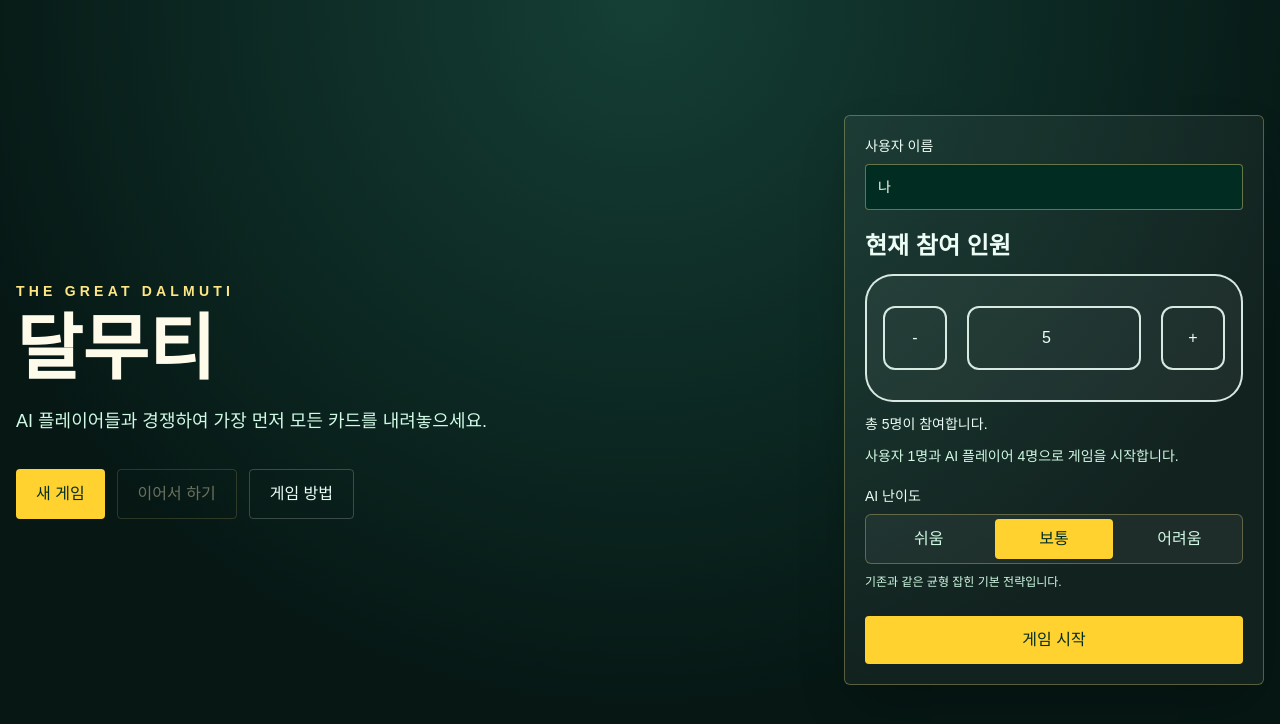
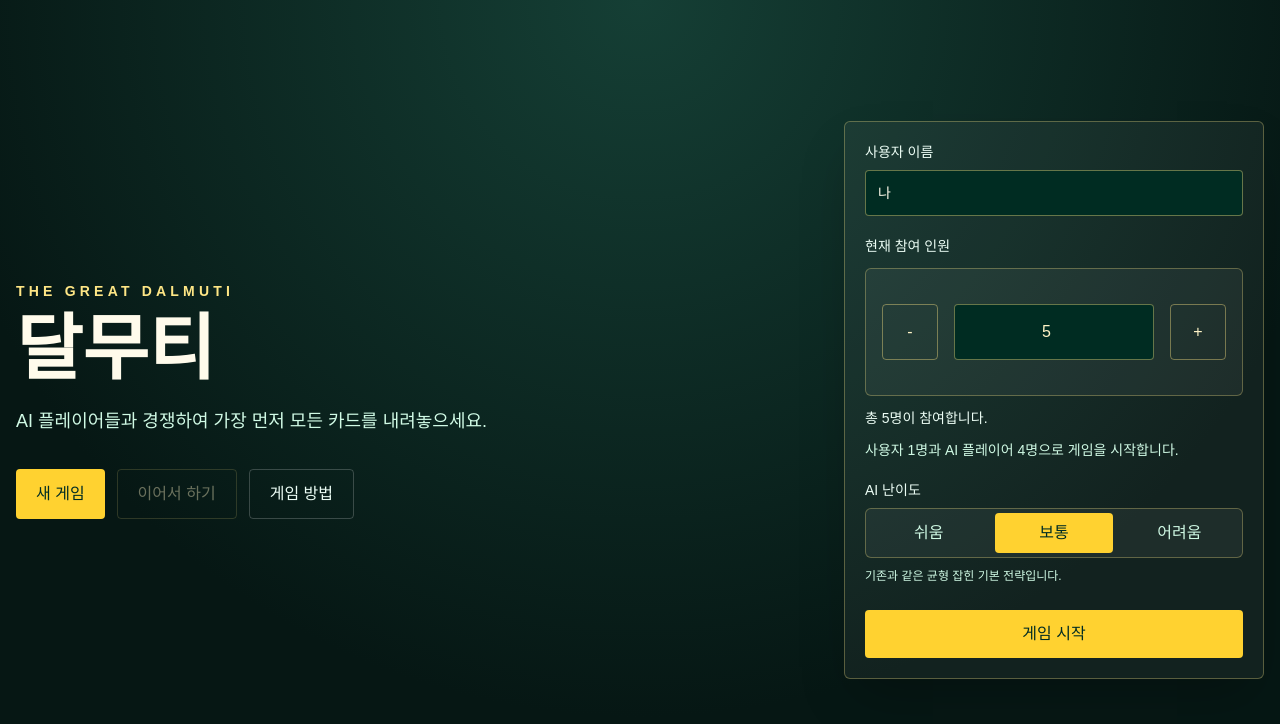
Before and after one commit to jyts1618/dalmuti, a Next.js app: page / in a window 1280 px wide. Shown: the top 724 px of the page. Built offline with nearby package versions, Linux system fonts and the light colour scheme.

Commit message:
Keep player count selector styling consistent

```diff
--- a/src/components/setup/PlayerCountSelector.tsx
+++ b/src/components/setup/PlayerCountSelector.tsx
@@ -10,17 +10,17 @@ export function PlayerCountSelector({ value, onChange }: PlayerCountSelectorProp
 
   return (
     <div className="space-y-3">
-      <label htmlFor="player-count" className="block text-2xl font-semibold text-emerald-50">
+      <label htmlFor="player-count" className="block text-sm text-emerald-50">
         현재 참여 인원
       </label>
-      <div className="flex min-h-32 items-center justify-center rounded-[28px] border-2 border-emerald-50/90 bg-white/5 px-4 py-7">
-        <div className="grid w-full max-w-xs grid-cols-[56px_minmax(0,1fr)_56px] items-center gap-3 sm:max-w-sm sm:grid-cols-[64px_minmax(0,1fr)_64px] sm:gap-5">
+      <div className="flex min-h-32 items-center justify-center rounded-md border border-amber-200/30 bg-white/5 px-4 py-7">
+        <div className="grid w-full max-w-xs grid-cols-[52px_minmax(0,1fr)_52px] items-center gap-3 sm:max-w-sm sm:grid-cols-[56px_minmax(0,1fr)_56px] sm:gap-4">
           <button
             type="button"
             aria-label="참여 인원 감소"
             onClick={() => setClamped(value - 1)}
             disabled={value <= 4}
-            className="h-14 rounded-xl border-2 border-emerald-50/90 text-2xl font-semibold text-emerald-50 disabled:cursor-not-allowed disabled:opacity-35 sm:h-16"
+            className="h-12 rounded border border-amber-200/40 text-xl font-semibold text-amber-100 hover:bg-white/10 disabled:cursor-not-allowed disabled:opacity-40 sm:h-14"
           >
             -
           </button>
@@ -32,14 +32,14 @@ export function PlayerCountSelector({ value, onChange }: PlayerCountSelectorProp
             max={8}
             value={value}
             onChange={(event) => setClamped(Number(event.target.value))}
-            className="h-14 min-w-0 rounded-xl border-2 border-emerald-50/90 bg-transparent px-3 text-center text-3xl font-semibold text-emerald-50 outline-none sm:h-16"
+            className="h-12 min-w-0 rounded border border-amber-200/40 bg-emerald-950 px-3 text-center text-2xl font-semibold text-amber-100 outline-none focus:border-amber-200 sm:h-14"
           />
           <button
             type="button"
             aria-label="참여 인원 증가"
             onClick={() => setClamped(value + 1)}
             disabled={value >= 8}
-            className="h-14 rounded-xl border-2 border-emerald-50/90 text-2xl font-semibold text-emerald-50 disabled:cursor-not-allowed disabled:opacity-35 sm:h-16"
+            className="h-12 rounded border border-amber-200/40 text-xl font-semibold text-amber-100 hover:bg-white/10 disabled:cursor-not-allowed disabled:opacity-40 sm:h-14"
           >
             +
           </button>
```
Also changed, not shown: 32 other files (tests, documents, lock files or other folders).
